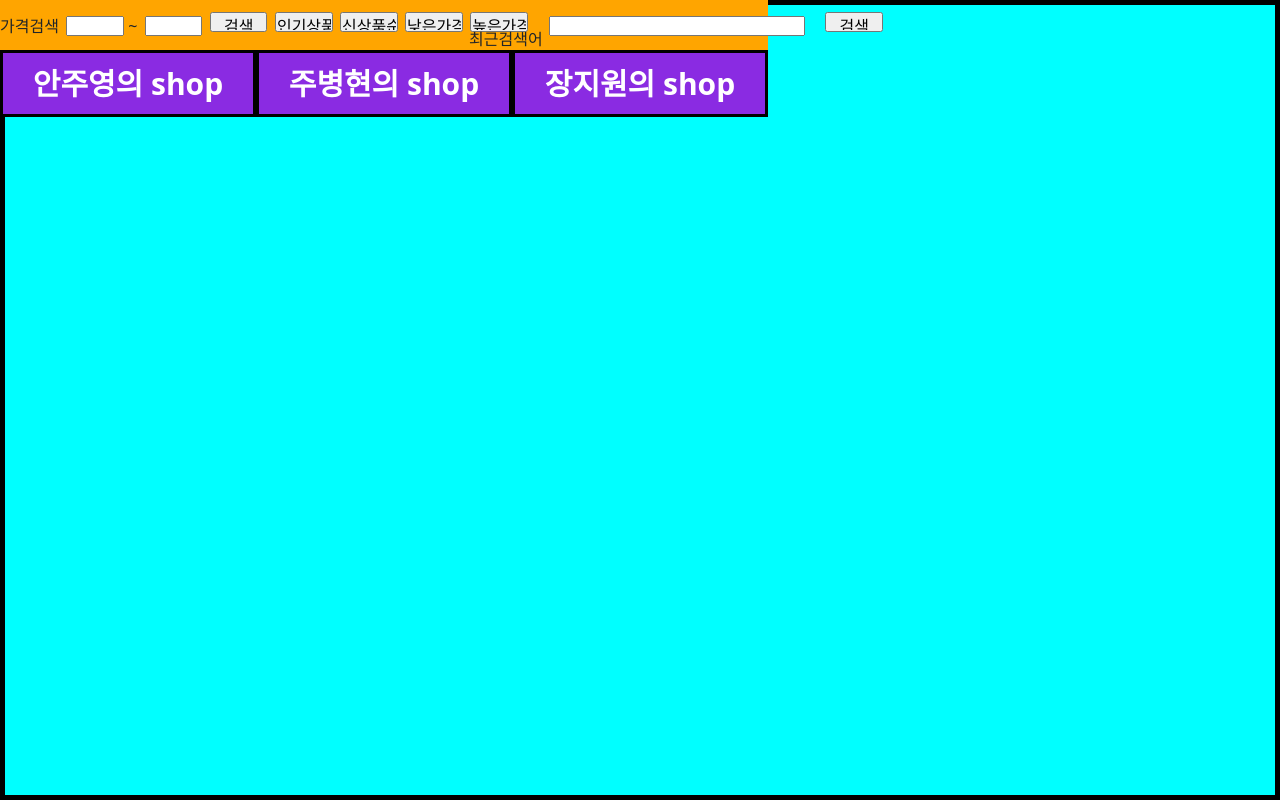
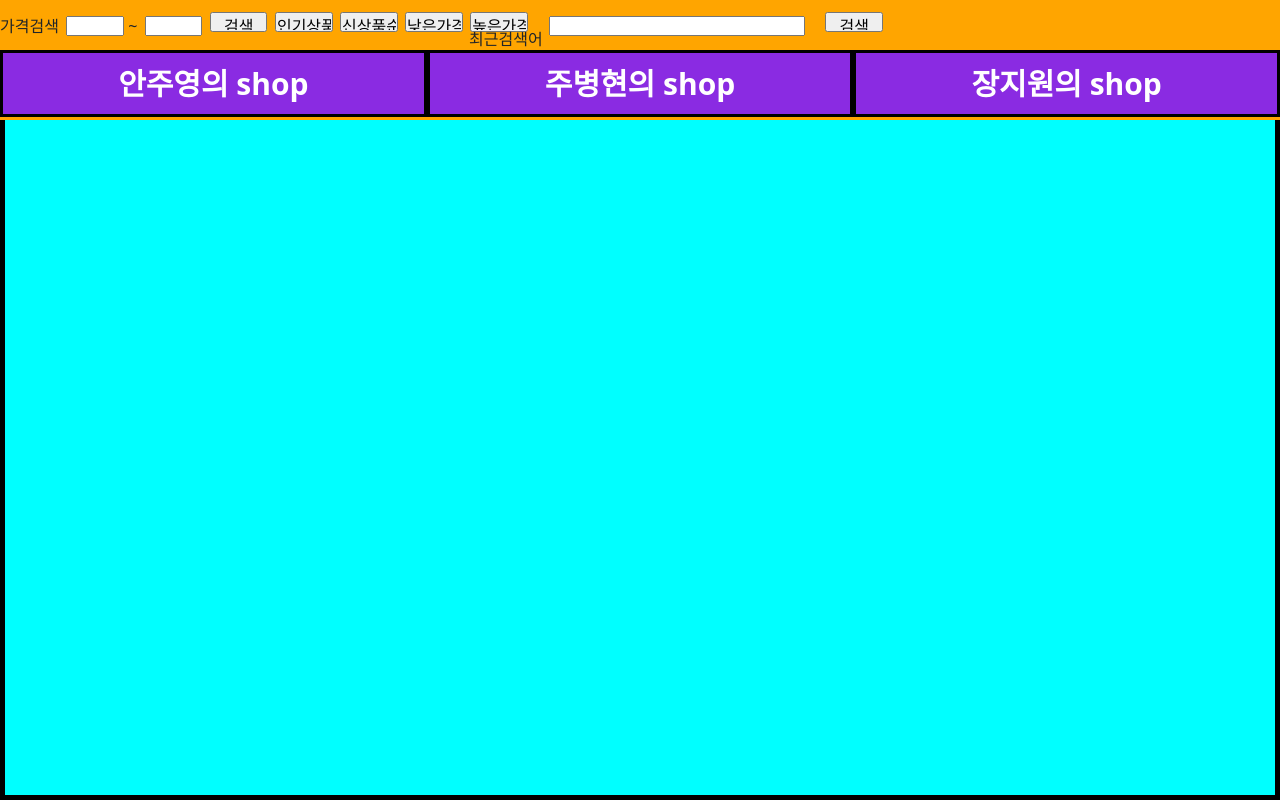
Before and after one commit to acca3434/git-project, a plain HTML site: page HTML/nav_AJJ copy.html in a window 1280 px wide. Shown: the top 800 px of the page. Drawn offline with nearby package versions, Linux system fonts and the light colour scheme.

Commit message:
Real Start Git Project

```diff
--- a/CSS/cartShopCap.css
+++ b/CSS/cartShopCap.css
@@ -1,11 +1,6 @@
 * { margin: 0; padding: 0; box-sizing: border-box; }
 p{
     margin-bottom: 0px;
-}
-.nav-container{
-    min-height: 20px;
-    height: 10vh;
-    width: 60vw;
 }
 #cartMoreShowBtn{
 display : flex;
```
Also changed, not shown: HTML/nav_AJJ copy.html (+0 -10 lines).
